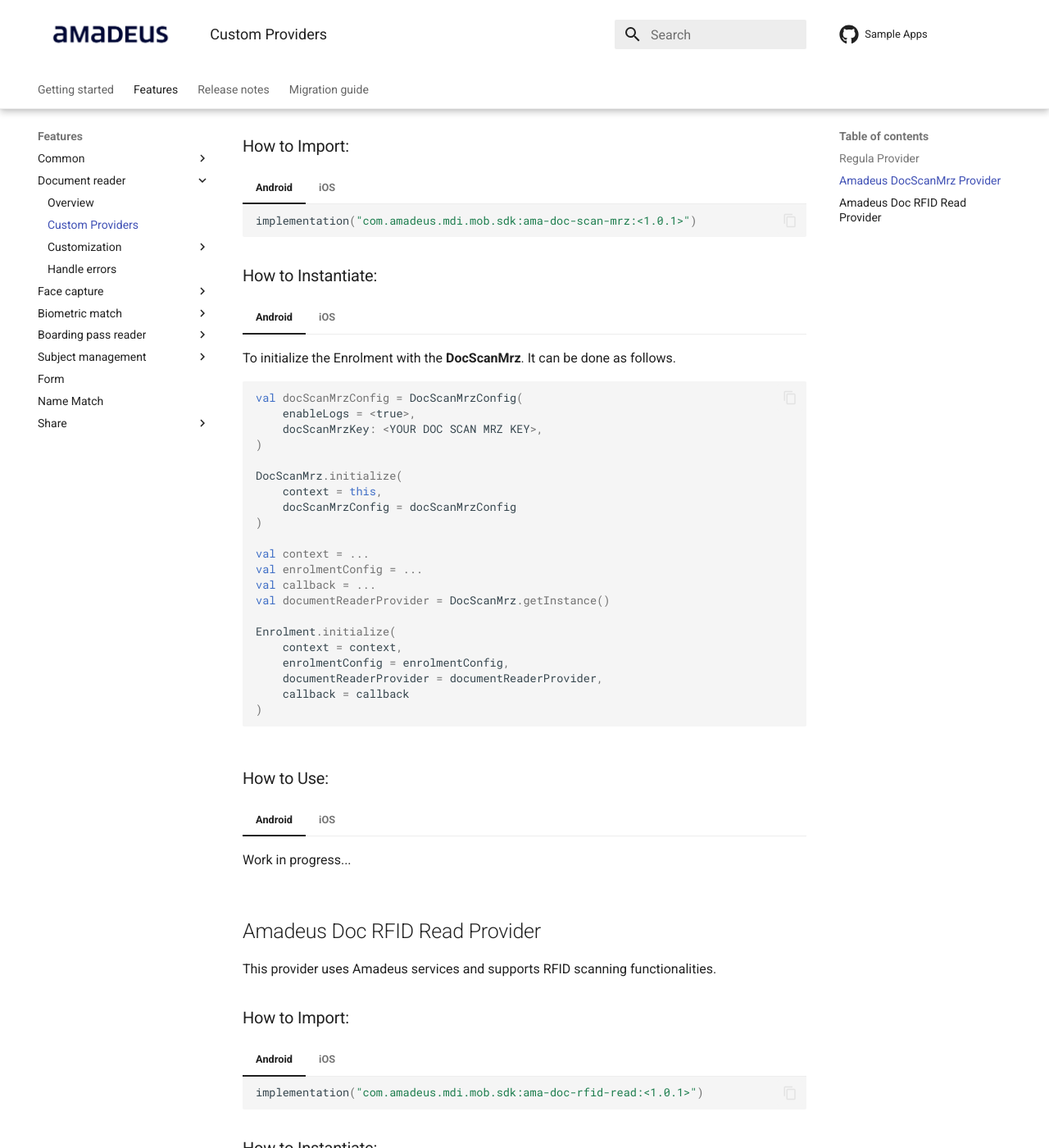
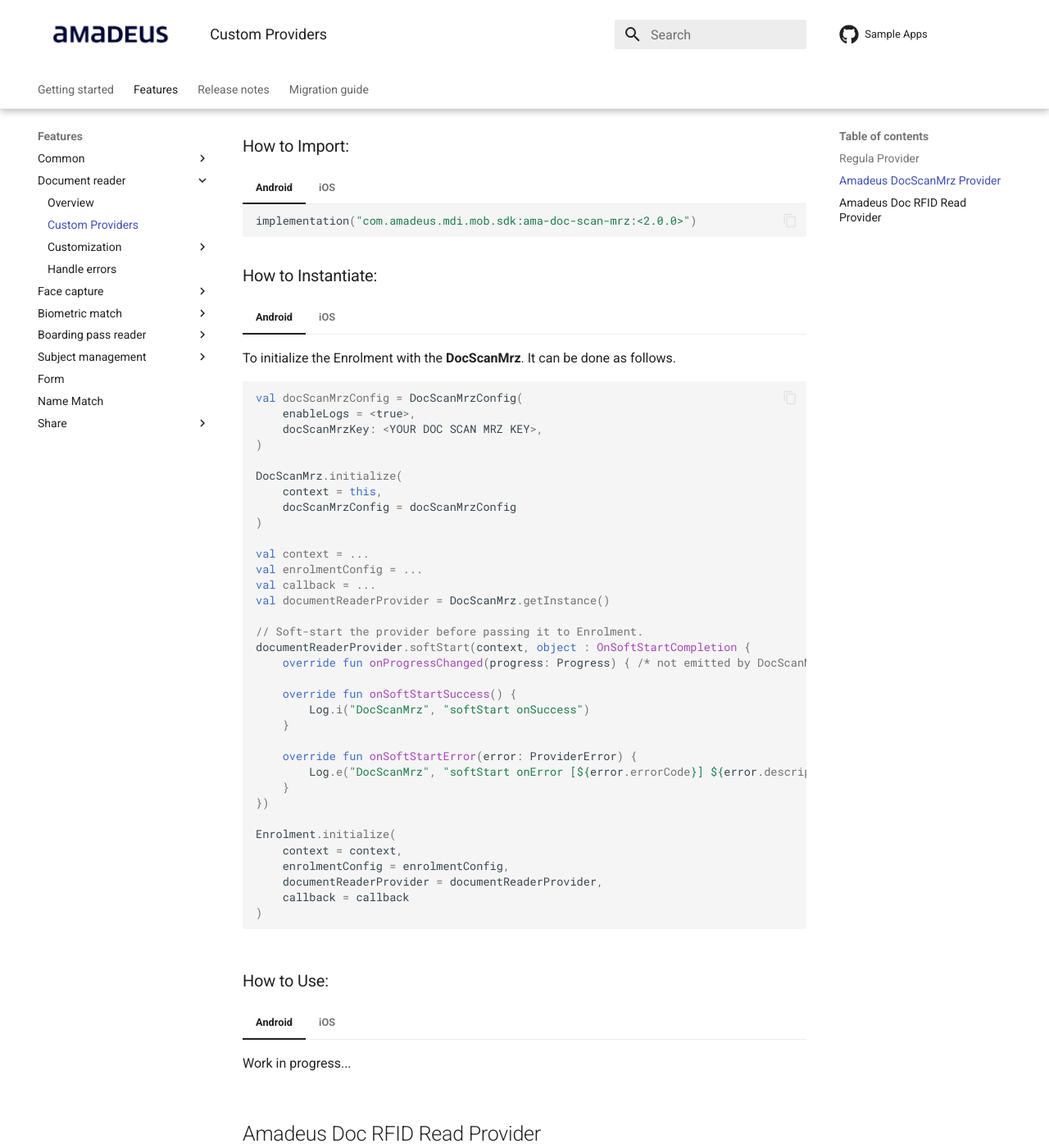
Before and after one commit to vbmobile/mobile-id-documentation, an MkDocs documentation site: the page built from docs/Features/DocumentReader/DocumentReader_Providers.md, in a window 1280 px wide and 1400 px high, scrolled down 1081 px. Shown: the whole window at 82% size. Built offline with MkDocs 1.6.1 and Material for MkDocs 9.7.7, drawn with Linux system fonts in a browser that asks for light colours; the version menu is left out; some of the changed text lies outside the part shown.

Commit message:
updated Android documentation - Rfid and Document Reader

````diff
--- a/docs/Features/DocumentReader/DocumentReader_Providers.md
+++ b/docs/Features/DocumentReader/DocumentReader_Providers.md
@@ -206,7 +206,7 @@
 === "Android"
 
     ```kotlin
-    implementation("com.amadeus.mdi.mob.sdk:ama-doc-scan-mrz:<1.0.1>")
+    implementation("com.amadeus.mdi.mob.sdk:ama-doc-scan-mrz:<2.0.0>")
     ```
 
 === "iOS"
@@ -289,6 +289,19 @@
     val enrolmentConfig = ...
     val callback = ...
     val documentReaderProvider = DocScanMrz.getInstance()
+
+    // Soft-start the provider before passing it to Enrolment.
+    documentReaderProvider.softStart(context, object : OnSoftStartCompletion {
+        override fun onProgressChanged(progress: Progress) { /* not emitted by DocScanMrz */ }
+
+        override fun onSoftStartSuccess() {
+            Log.i("DocScanMrz", "softStart onSuccess")
+        }
+
+        override fun onSoftStartError(error: ProviderError) {
+            Log.e("DocScanMrz", "softStart onError [${error.errorCode}] ${error.description}")
+        }
+    })
 
     Enrolment.initialize(
         context = context,
@@ -376,7 +389,7 @@
 === "Android"
 
     ```kotlin
-    implementation("com.amadeus.mdi.mob.sdk:ama-doc-rfid-read:<1.0.1>")
+    implementation("com.amadeus.mdi.mob.sdk:ama-doc-rfid-read:<2.0.0>")
     ```
 
 === "iOS"
@@ -410,6 +423,19 @@
     val callback = ...
     val documentRfidReaderProvider = DocRfidRead.getInstance()
 
+    // Soft-start the provider before passing it to Enrolment.
+    documentRfidReaderProvider.softStart(context, object : OnSoftStartCompletion {
+        override fun onProgressChanged(progress: Progress) { /* not emitted by DocRfidRead */ }
+
+        override fun onSoftStartSuccess() {
+            Log.i("DocRfidRead", "softStart onSuccess")
+        }
+
+        override fun onSoftStartError(error: ProviderError) {
+            Log.w("DocRfidRead", "softStart onError [${error.errorCode}] ${error.description}")
+        }
+    })
+
     Enrolment.initialize(
         context = context,
         enrolmentConfig = enrolmentConfig,
````
Also changed, not shown: docs/Features/Ultralight/Ultralight_Index.md (+1 -1 lines), docs/index.md (+6 -2 lines), 1 other file.
